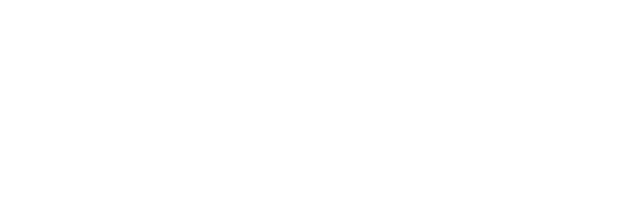
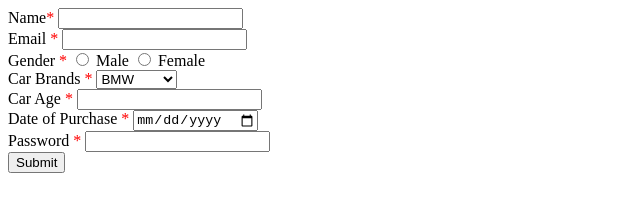
Before and after one commit to acciojob/car-insurance-form-ekkasumit, a website: page main.html in a window 1280 px wide. Shown: the whole page, without its empty margins (0-640 px from the left). Drawn offline with Linux system fonts and the light colour scheme.

Commit message:
created a submission

```diff
--- a/main.html
+++ b/main.html
@@ -8,6 +8,43 @@
 
 <body>
 	<!-- the entire body must be written by student -->
+	<form method="post">
+		<label for="name" name="name">Name<span class="star">*</span></label>
+		<input type="text" id="name" name="name" required/>
+		<br>
+
+		<label for="email" name="email" > Email <span class="star">*</span></label>
+		<input type="email" id="email" name="email" required/><br>
+
+		<div>
+		<label for="gender" name="gender" > Gender <span class="star">*</span></label>
+		<input type="radio" id="male" name="gender" required> Male
+		<input type="radio" id = "female" name="gender" required> Female
+		</div>
+
+		<label for="cars" name="cars" > Car Brands <span class="star">*</span></label>
+		<select id = "cars">
+			<option>BMW</option>
+			<option>Audi</option>
+			<option value="Mercedez">Mercedez</option>
+		</select><br>
+
+		<label for="carage" name="carage" > Car Age <span class="star">*</span></label>
+		<input type="number" id="carage" name="carage" required/>
+
+		<div>
+		<label for="dop" name="dop" > Date of Purchase <span class="star">*</span></label>
+		<input type="date" id="dop" name="dop" required/>
+		</div>
+        <div>
+		<label for="password" name="password"> Password <span class="star">*</span></label>
+		<input type="password" id="password" name="password" required/>
+		</div>
+
+		<div>
+		<button type="submit">Submit</button>
+		</div>
+	</form>
     <script type="text/javascript" src="./script.js">
 </script>
 
--- a/styles.css
+++ b/styles.css
@@ -1,2 +1,5 @@
 
 /* Your CSS Code here. */
+.star{
+		color: red;
+}
```
